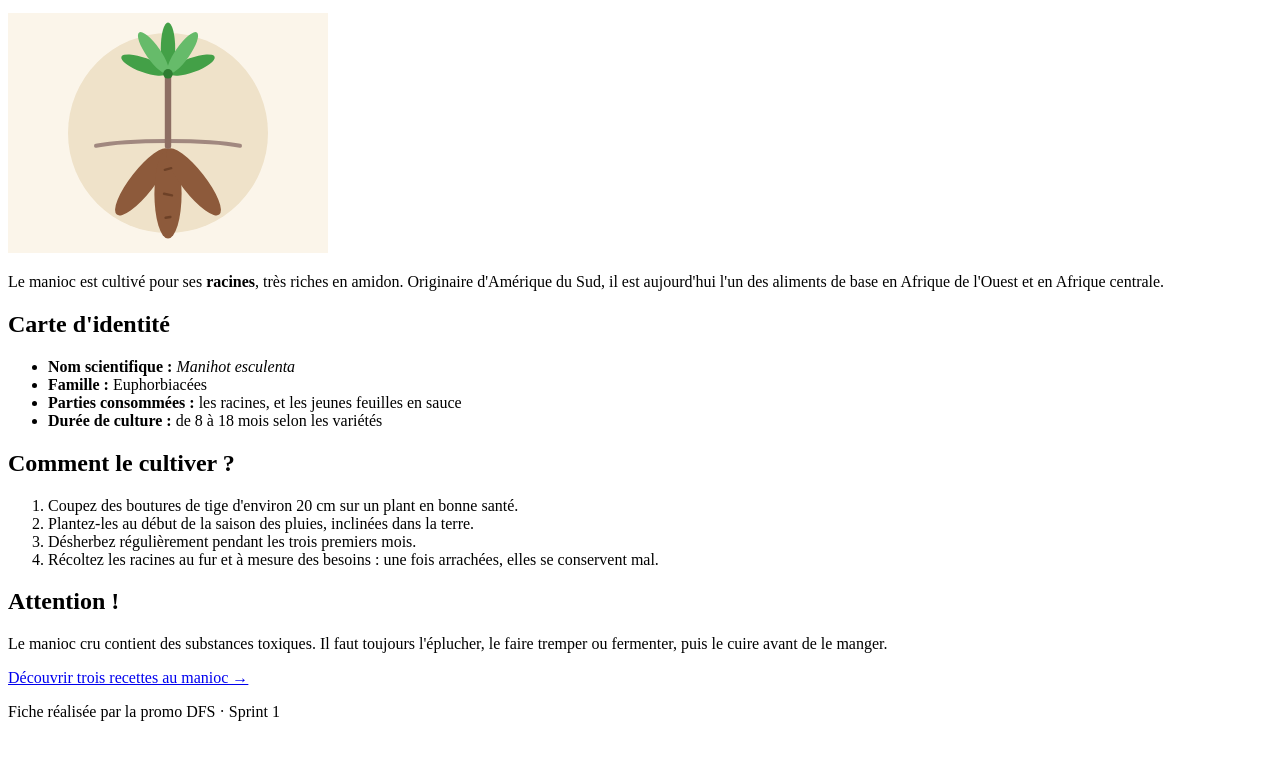
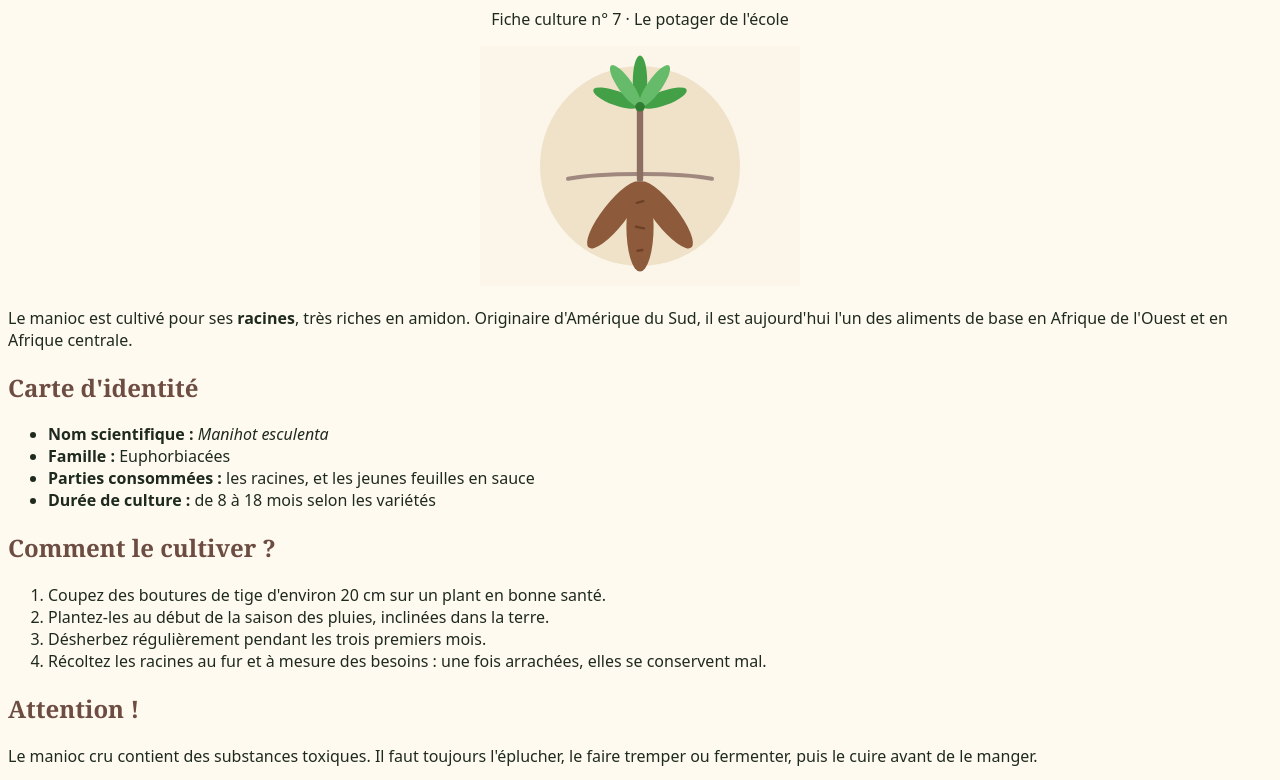
Before and after one commit to jovialelohouin-blip/exercices-css-main, a plain HTML site: page niveau-1-graine/01-premiere-feuille-de-style/index.html in a window 1280 px wide. Shown: the part 101-881 px from the top of the page. Before the commit the page ends 838 px from the top, so only its background shows below. Drawn offline with Linux system fonts and the light colour scheme.

Commit message:
premier commit

```diff
--- /dev/null
+++ b/niveau-1-graine/01-premiere-feuille-de-style/css/style.css
@@ -0,0 +1,34 @@
+/* css des pages index.html et recettes.html */
+
+/* css du body */
+body{
+    background-color: #fffaf0;
+    color:#1f2a1f;
+    font-family:system-ui, -apple-system, "Segoe UI", Roboto, Ubuntu, sans-serif;;
+}
+/* css de l'entête*/
+header{
+    text-align: center;
+}
+
+/* css du grand titre*/
+h1{
+    color:#2e7d32;
+    font-size:2.5rem ;
+}
+
+h2{
+    color:#6d4c41;
+    font-family:Georgia, "Times New Roman", serif;
+}
+/* css des liens */
+a{
+    color:#1b5e20;
+    font-weight: bold;
+}
+
+/* css du pied de page*/
+footer{
+    text-align: center;
+    font-size: 0.9rem;
+}
--- a/niveau-1-graine/01-premiere-feuille-de-style/index.html
+++ b/niveau-1-graine/01-premiere-feuille-de-style/index.html
@@ -4,8 +4,11 @@
   <meta charset="UTF-8">
   <meta name="viewport" content="width=device-width, initial-scale=1.0">
   <title>Le manioc — Fiche culture</title>
+  <link rel="stylesheet" href="css/style.css">
   <!-- TODO 2 : ajoutez ici une balise <style> (étape 2) -->
+
   <!-- TODO 3 : remplacez ensuite la balise <style> par un lien vers css/style.css (étape 3) -->
+
 
 </head>
 <body>
@@ -18,7 +21,7 @@
   <!-- ===== EN-TÊTE ===== -->
   <header>
     <!-- TODO 1 : ajoutez un attribut style à ce <h1> (étape 1) -->
-    <h1 style="color:green;">Le manioc</h1>
+    <h1>Le manioc</h1>
     <p>Fiche culture n° 7 · Le potager de l'école</p>
     <img src="images/manioc.svg" alt="Plant de manioc : une tige, des feuilles en forme de main et trois grosses racines brunes sous la terre" width="320" height="240">
   </header>
```
Also changed, not shown: niveau-1-graine/01-premiere-feuille-de-style/recettes.html (+1 -0 lines).
